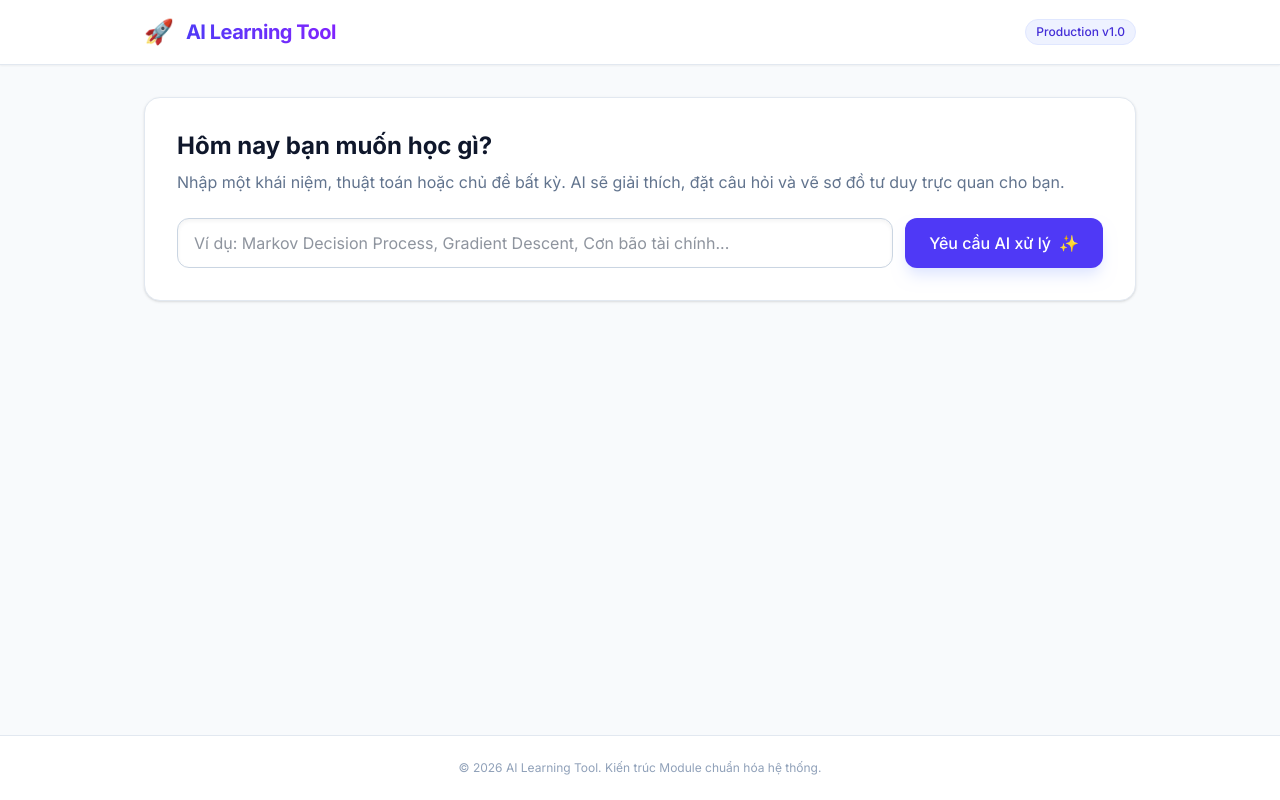
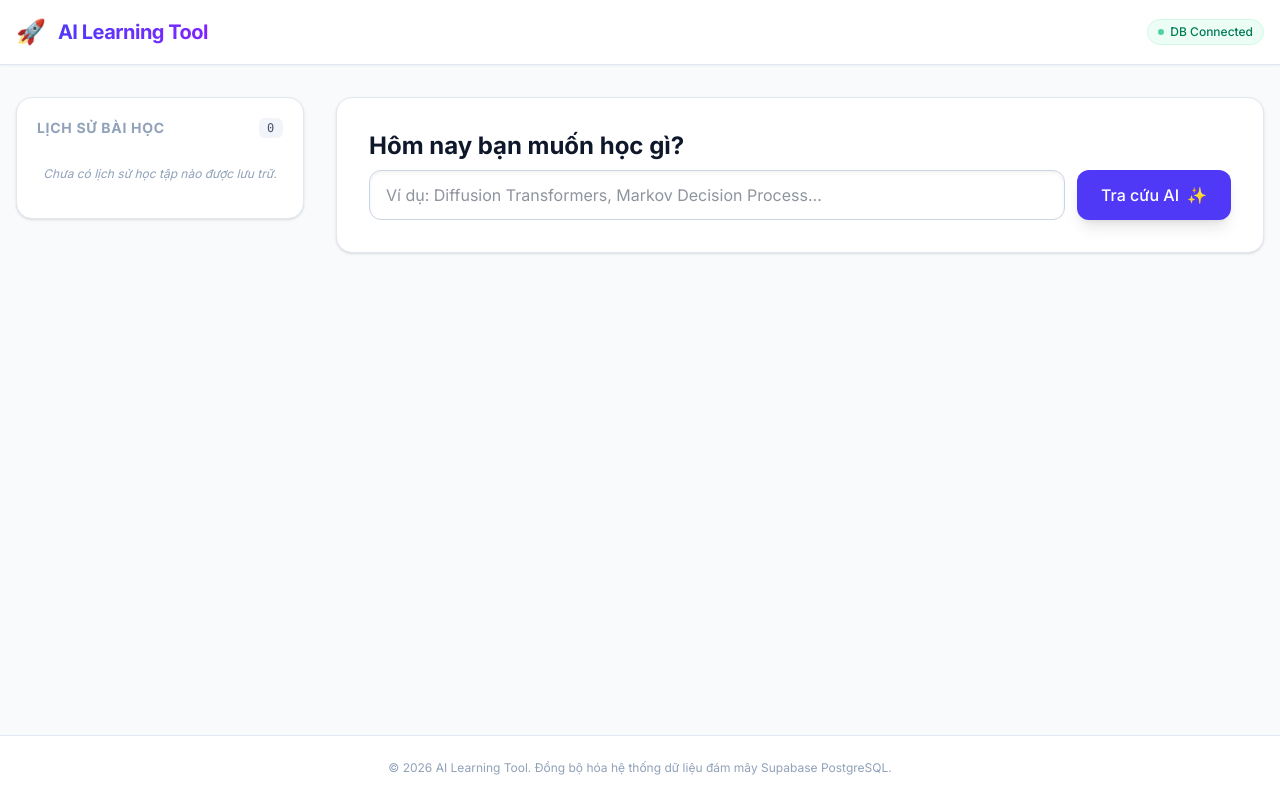
Before and after one commit to thanhnghi62952-create/ai_learning_tool, a Flask app: page / in a window 1280 px wide. Run offline with Flask 3, Linux system fonts and the light colour scheme.

Commit message:
feat: integration of Supabase PostgreSQL database for active history tracking

```diff
--- a/templates/index.html
+++ b/templates/index.html
@@ -3,131 +3,116 @@
 <head>
     <meta charset="UTF-8">
     <meta name="viewport" content="width=device-width, initial-scale=1.0">
-    <title>AI Learning Tool - Nền Tảng Học Tập Thông Minh</title>
+    <title>AI Learning Tool - Lịch sử cơ sở dữ liệu</title>
     <script src="https://cdn.jsdelivr.net/npm/@tailwindcss/browser@4"></script>
     <link rel="preconnect" href="https://fonts.googleapis.com">
     <link rel="preconnect" href="https://fonts.gstatic.com" crossorigin>
     <link href="https://fonts.googleapis.com/css2?family=Inter:wght@300;400;500;600;700&display=swap" rel="stylesheet">
-    <style>
-        body { font-family: 'Inter', sans-serif; }
-    </style>
+    <style>body { font-family: 'Inter', sans-serif; }</style>
 </head>
 <body class="bg-slate-50 text-slate-800 min-h-screen flex flex-col justify-between">
 
     <header class="bg-white border-b border-slate-200 sticky top-0 z-50 shadow-xs">
-        <div class="max-w-5xl mx-auto px-4 py-4 flex justify-between items-center">
+        <div class="max-w-7xl mx-auto px-4 py-4 flex justify-between items-center">
             <div class="flex items-center space-x-3">
                 <span class="text-2xl">🚀</span>
                 <h1 class="text-xl font-bold tracking-tight bg-gradient-to-r from-indigo-600 to-violet-600 bg-clip-text text-transparent">
-                    AI Learning Tool
+                    <a href="/">AI Learning Tool</a>
                 </h1>
             </div>
-            <span class="text-xs bg-indigo-50 text-indigo-700 font-medium px-2.5 py-1 rounded-full border border-indigo-100">
-                Production v1.0
+            <span class="text-xs bg-emerald-50 text-emerald-700 font-medium px-2.5 py-1 rounded-full border border-emerald-100 flex items-center gap-1.5">
+                <span class="h-1.5 w-1.5 rounded-full bg-emerald-500 animate-pulse"></span> DB Connected
             </span>
         </div>
     </header>
 
-    <main class="max-w-5xl mx-auto px-4 py-8 flex-grow w-full">
-        <div class="bg-white rounded-2xl shadow-sm border border-slate-200 p-6 md:p-8 mb-8 transition-all hover:shadow-md">
+    <div class="max-w-7xl mx-auto px-4 py-8 flex-grow w-full grid grid-cols-1 lg:grid-cols-12 gap-8">
+
+        <aside class="lg:col-span-3 space-y-4 order-2 lg:order-1">
+            <div class="bg-white rounded-2xl p-5 border border-slate-200 shadow-sm sticky top-24">
+                <h3 class="text-sm font-bold uppercase tracking-wider text-slate-400 mb-3 flex items-center justify-between">
+                    <span>Lịch sử bài học</span>
+                    <span class="text-xs bg-slate-100 text-slate-600 px-2 py-0.5 rounded-md font-mono font-normal">{{ history|length }}</span>
+                </h3>
+                {% if history %}
+                <div class="space-y-1.5 max-h-[60vh] overflow-y-auto pr-1">
+                    {% for item in history %}
+                    <a
+                        href="/?view={{ item.id }}"
+                        class="block text-sm px-3 py-2.5 rounded-xl transition-all border border-transparent truncate hover:bg-slate-50 hover:text-indigo-600 {% if concept == item.concept %} bg-indigo-50 border-indigo-100 text-indigo-700 font-medium {% else %} text-slate-600 {% endif %}"
+                    >
+                        📝 {{ item.concept }}
+                    </a>
+                    {% endfor %}
+                </div>
+                {% else %}<p class="text-xs text-slate-400 italic py-4 text-center">Chưa có lịch sử học tập nào được lưu trữ.</p>
+                {% endif %}
+            </div>
+        </aside>
+
+        <main class="lg:col-span-9 space-y-8 order-1 lg:order-2">
+            <div class="bg-white rounded-2xl shadow-sm border border-slate-200 p-6 md:p-8">
                 <h2 class="text-2xl font-bold text-slate-900 mb-2">Hôm nay bạn muốn học gì?</h2>
-            <p class="text-slate-500 mb-6 text-sm md:text-base">Nhập một khái niệm, thuật toán hoặc chủ đề bất kỳ. AI sẽ giải thích, đặt câu hỏi và vẽ sơ đồ tư duy trực quan cho bạn.</p>
-
                 <form method="POST" id="searchForm" class="flex flex-col sm:flex-row gap-3">
                     <input
                         type="text"
                         name="concept"
-                    placeholder="Ví dụ: Markov Decision Process, Gradient Descent, Cơn bão tài chính..."
+                        value="{% if concept %}{{ concept }}{% endif %}"
+                        placeholder="Ví dụ: Diffusion Transformers, Markov Decision Process..."
                         required
-                    class="flex-grow px-4 py-3 rounded-xl border border-slate-300 focus:outline-hidden focus:ring-2 focus:ring-indigo-500 focus:border-indigo-500 text-base shadow-inner"
+                        class="flex-grow px-4 py-3 rounded-xl border border-slate-300 focus:outline-hidden focus:ring-2 focus:ring-indigo-500 text-base shadow-inner"
                     >
-                <button
-                    type="submit"
-                    class="bg-indigo-600 hover:bg-indigo-700 text-white font-medium px-6 py-3 rounded-xl shadow-lg shadow-indigo-100 transition-colors duration-200 flex items-center justify-center space-x-2 shrink-0 cursor-pointer"
-                >
-                    <span>Yêu cầu AI xử lý</span>
+                    <button type="submit" class="bg-indigo-600 hover:bg-indigo-700 text-white font-medium px-6 py-3 rounded-xl shadow-lg transition-colors flex items-center justify-center space-x-2 cursor-pointer">
+                        <span>Tra cứu AI</span>
                         <span>✨</span>
                     </button>
                 </form>
-        </div><div id="loadingState" class="hidden bg-white rounded-2xl shadow-sm border border-slate-200 p-12 text-center my-8 animate-pulse">
+            </div>
+
+            <div id="loadingState" class="hidden bg-white rounded-2xl border border-slate-200 p-12 text-center animate-pulse">
                 <div class="inline-block animate-spin rounded-full h-12 w-12 border-4 border-indigo-500 border-t-transparent mb-4"></div>
-            <h3 class="text-lg font-semibold text-slate-900">AI đang phân tích khái niệm...</h3>
-            <p class="text-slate-500 text-sm mt-1">Quá trình này bao gồm giải nghĩa cấu trúc và sinh ảnh sơ đồ (DALL-E 3) có thể mất khoảng 10-15 giây.</p>
+                <h3 class="text-lg font-semibold text-slate-900">AI đang xử lý khái niệm và đồng bộ Database...</h3>
                 <div class="mt-4 text-xs font-mono text-indigo-600 bg-indigo-50 inline-block px-3 py-1 rounded-md">
-                Thời gian đã trôi qua: <span id="timer">0</span> giây
+                    Thời gian thực tế: <span id="timer">0</span> giây
                 </div>
             </div>
 
             {% if explanation or quiz or image_url %}
-        <div id="resultContainer" class="grid grid-cols-1 lg:grid-cols-12 gap-8">
-
-            <div class="lg:col-span-7 space-y-8">
+            <div id="resultContainer" class="grid grid-cols-1 xl:grid-cols-12 gap-8">
+                <div class="xl:col-span-7 space-y-8">
                     {% if explanation %}
-                <div class="bg-white rounded-2xl shadow-sm border border-slate-200 p-6 md:p-8">
-                    <div class="flex items-center space-x-2 pb-4 mb-4 border-b border-slate-100">
-                        <span class="text-xl">💡</span>
-                        <h3 class="text-lg font-bold text-slate-900">Bản dịch & Giải thích chi tiết</h3>
-                    </div>
-                    <div class="prose max-w-none text-slate-600 leading-relaxed whitespace-pre-line text-sm md:text-base">
-                        {{ explanation }}
-                    </div>
+                    <div class="bg-white rounded-2xl border border-slate-200 p-6 md:p-8 shadow-sm">
+                        <h3 class="text-lg font-bold text-slate-900 pb-3 mb-4 border-b border-slate-100 flex items-center gap-2">💡 Giải thích thuật ngữ</h3>
+                        <div class="prose text-slate-600 leading-relaxed whitespace-pre-line text-sm md:text-base">{{ explanation }}</div>
                     </div>
                     {% endif %}
 
                     {% if quiz %}
-                <div class="bg-linear-to-br from-slate-900 to-indigo-950 text-white rounded-2xl shadow-xl p-6 md:p-8">
-                    <div class="flex items-center space-x-2 pb-4 mb-4 border-b border-white/10">
-                        <span class="text-xl">🎯</span>
-                        <h3 class="text-lg font-bold">Thử thách hiểu biết (Quiz)</h3>
-                    </div>
-                    <div class="text-slate-200 leading-relaxed whitespace-pre-line mb-4 text-sm md:text-base">
-                        {{ quiz }}
-                    </div>
-                    <div class="bg-white/5 border border-white/10 rounded-xl p-4 text-xs text-slate-400 italic flex items-start space-x-2">
-                        <span>💡</span>
-                        <span>Mẹo: Hãy tự suy nghĩ câu trả lời trong đầu để củng cố vùng nhớ não bộ trước khi tra cứu đáp án nhé!</span>
-                    </div>
+                    <div class="bg-slate-900 text-white rounded-2xl p-6 md:p-8 shadow-xl"><h3 class="text-lg font-bold pb-3 mb-4 border-b border-white/10 flex items-center gap-2">🎯 Kiểm tra năng lực (Quiz)</h3>
+                        <div class="text-slate-200 leading-relaxed whitespace-pre-line text-sm md:text-base">{{ quiz }}</div>
                     </div>
                     {% endif %}
                 </div>
 
                 {% if image_url %}
-            <div class="lg:col-span-5">
-                <div class="bg-white rounded-2xl shadow-sm border border-slate-200 p-4 sticky top-24">
-                    <div class="flex items-center space-x-2 pb-3 mb-3 border-b border-slate-100 px-2"><span class="text-xl">🖼️</span>
-                        <h3 class="text-base font-bold text-slate-900">Sơ đồ minh họa trực quan</h3>
-                    </div>
-                    <div class="overflow-hidden rounded-xl bg-slate-100 border border-slate-200 group">
-                        <img
-                            src="{{ image_url }}"
-                            alt="Sơ đồ minh họa từ AI"
-                            class="w-full h-auto object-cover transition-transform duration-500 group-hover:scale-105"
-                            loading="lazy"
-                        >
-                    </div>
-                    <div class="mt-3 px-2 flex justify-between items-center">
-                        <p class="text-xs text-slate-400">Mô hình: DALL-E 3 Sơ đồ học thuật</p>
-                        <a
-                            href="{{ image_url }}"
-                            target="_blank"
-                            class="text-xs text-indigo-600 hover:text-indigo-700 font-semibold flex items-center space-x-1"
-                        >
-                            <span>Mở ảnh lớn</span>
-                            <span>↗</span>
-                        </a>
+                <div class="xl:col-span-5">
+                    <div class="bg-white rounded-2xl border border-slate-200 p-4 sticky top-24 shadow-sm">
+                        <h3 class="text-base font-bold text-slate-900 pb-2 mb-3 border-b border-slate-100 px-1">🖼️ Sơ đồ tư duy trực quan</h3>
+                        <div class="overflow-hidden rounded-xl bg-slate-50 border border-slate-200"><img src="{{ image_url }}" class="w-full h-auto object-cover" loading="lazy"></div>
+                        <div class="mt-3 flex justify-between items-center px-1 text-xs text-slate-400">
+                            <span>Mô hình: DALL-E 3</span>
+                            <a href="{{ image_url }}" target="_blank" class="text-indigo-600 font-semibold hover:underline">Mở ảnh gốc ↗</a>
                         </div>
                     </div>
                 </div>
                 {% endif %}
-
             </div>
             {% endif %}
         </main>
+    </div>
 
-    <footer class="bg-white border-t border-slate-200 mt-12 py-6 text-center text-xs text-slate-400">
-        <div class="max-w-5xl mx-auto px-4">
-            <p>© 2026 AI Learning Tool. Kiến trúc Module chuẩn hóa hệ thống.</p>
-        </div>
+    <footer class="bg-white border-t border-slate-200 py-6 text-center text-xs text-slate-400">
+        <p>© 2026 AI Learning Tool. Đồng bộ hóa hệ thống dữ liệu đám mây Supabase PostgreSQL.</p>
     </footer>
 
     <script>
@@ -137,23 +122,11 @@
         const timerElement = document.getElementById('timer');
 
         form.addEventListener('submit', function() {
-            // 1. Ẩn khối kết quả cũ đi (nếu có) để người dùng tập trung vào trạng thái mới
-            if (resultContainer) {
-                resultContainer.style.opacity = '0.3';
-            }
-
-            // 2. Hiển thị khối hoạt họa Loading sáng lên
+            if (resultContainer) resultContainer.style.opacity = '0.3';
             loadingState.classList.remove('hidden');
-
-            // 3. Cuộn màn hình xuống khối loading để người dùng dễ nhìn thấy trên điện thoại
             loadingState.scrollIntoView({ behavior: 'smooth', block: 'center' });
-
-            // 4. Kích hoạt bộ đếm thời gian thực tăng dần theo từng giây
             let seconds = 0;
-            setInterval(() => {
-                seconds++;
-                timerElement.textContent = seconds;
-            }, 1000);
+            setInterval(() => { seconds++; timerElement.textContent = seconds; }, 1000);
         });
     </script>
 </body>
```
Lines whose indentation alone changed are shown as unchanged.
